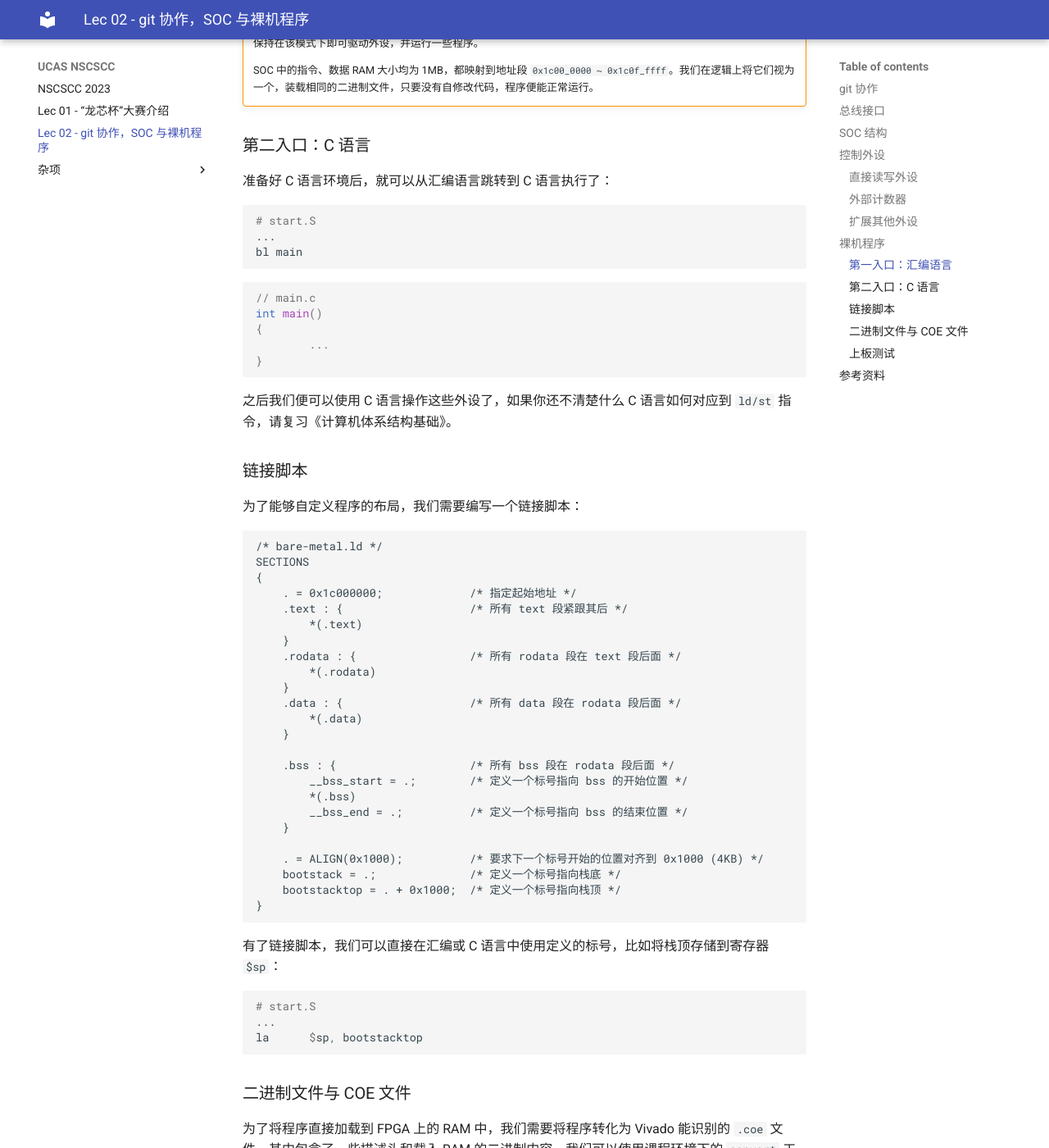
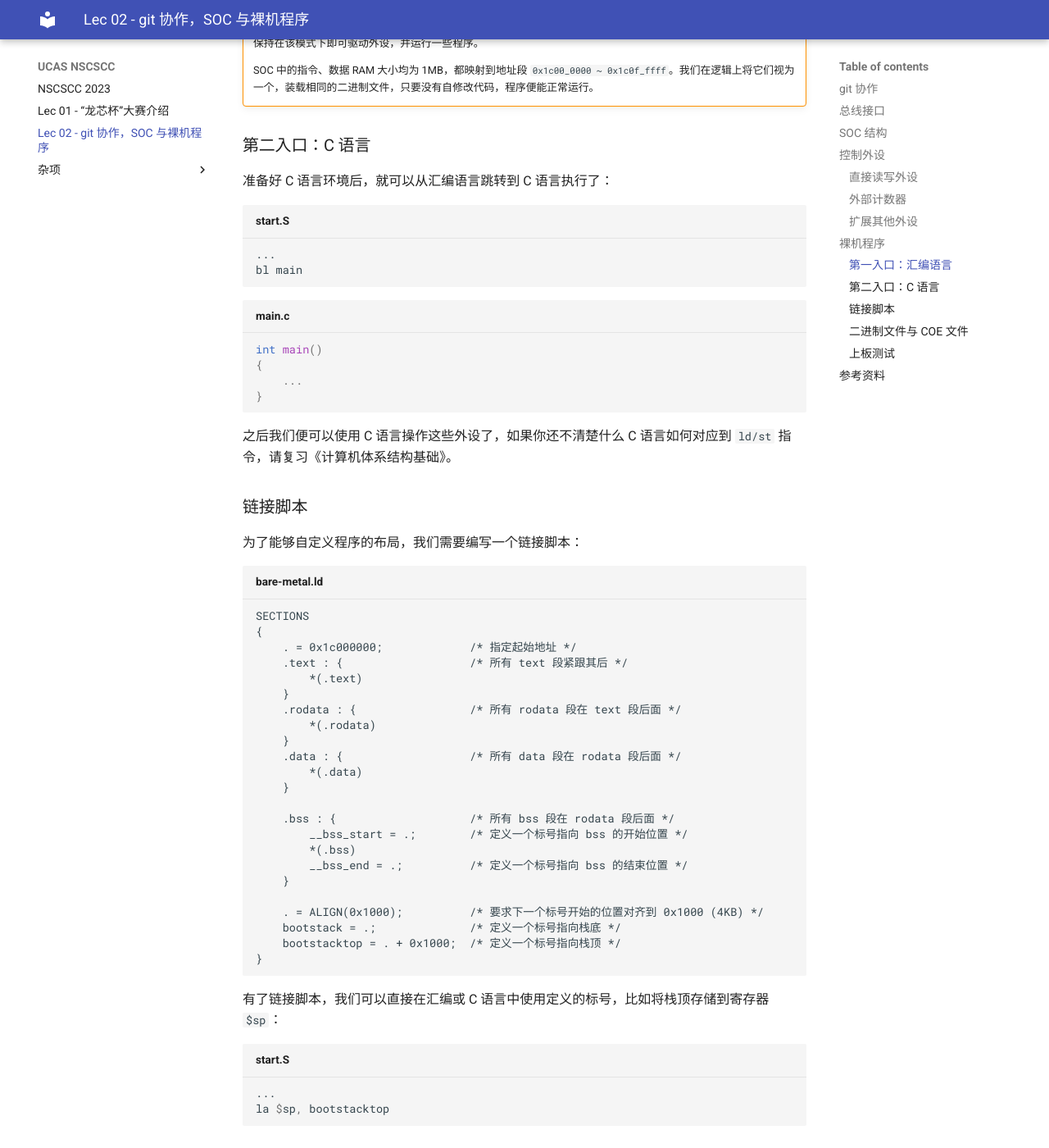
Before and after one commit to ucas-nscscc/docs, an MkDocs documentation site: the page built from docs/lec02/index.md, in a window 1280 px wide and 1400 px high, scrolled down 8290 px. Shown: the whole window at 82% size. Built offline with MkDocs 1.6.1 and Material for MkDocs 9.7.7, drawn with Linux system fonts in a browser that asks for light colours.

Commit message:
add titles for code blocks

````diff
--- a/docs/lec02/index.md
+++ b/docs/lec02/index.md
@@ -306,16 +306,14 @@ LoongArch32r 架构的复位 PC 为 `0x1c00_0000`，计算机复位后立即从
 
 准备好 C 语言环境后，就可以从汇编语言跳转到 C 语言执行了：
 
-```S
-# start.S
+```S title="start.S"
 ...
 bl main
 ```
-```c
-// main.c
+```c title="main.c"
 int main()
 {
-        ...
+    ...
 }
 ```
 
@@ -325,8 +323,7 @@ int main()
 
 为了能够自定义程序的布局，我们需要编写一个链接脚本：
 
-```ld
-/* bare-metal.ld */
+```ld title="bare-metal.ld"
 SECTIONS
 {
     . = 0x1c000000;             /* 指定起始地址 */
@@ -354,10 +351,9 @@ SECTIONS
 
 有了链接脚本，我们可以直接在汇编或 C 语言中使用定义的标号，比如将栈顶存储到寄存器 `$sp`：
 
-```S
-# start.S
+```S title="start.S"
 ...
-la      $sp, bootstacktop
+la $sp, bootstacktop
 ```
 
 ### 二进制文件与 COE 文件
@@ -374,8 +370,7 @@ la      $sp, bootstacktop
 
 我们可以编写一个 Makefile 将整个流程连接起来：
 
-```Makefile
-# Makefile
+```Makefile title="Makefile"
 CROSSTOOL:=loongarch32r-linux-gnusf-
 CC       :=$(CROSSTOOL)gcc
 OBJCOPY  :=$(CROSSTOOL)objcopy
````
Also changed, not shown: docs/misc/lec02.md (+4 -4 lines), docs/misc/linux.md (+4 -4 lines).
